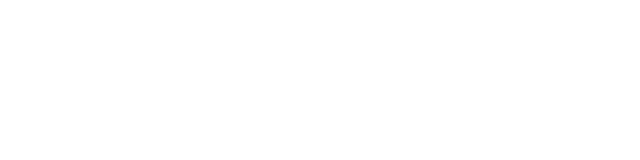
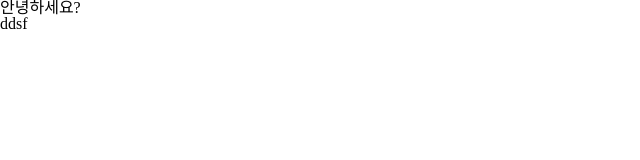
Before and after one commit to kkho5555/histagram-frontend, a React (Create React App) app: page / in a window 1280 px wide. Shown: the top 160 px of the page, without its empty margins (0-640 px from the left). Built offline with nearby package versions, Linux system fonts and the light colour scheme.

Commit message:
setup on mac

```diff
--- a/src/Components/App.js
+++ b/src/Components/App.js
@@ -6,5 +6,7 @@
 export default () => (
   <ThemeProvider theme={Theme}>
     <GlobalStyles />
+    안녕하세요?
+    <div>ddsf</div>
   </ThemeProvider>
 );
```
Also changed, not shown: 1 other file (tests, documents, lock files or other folders).
